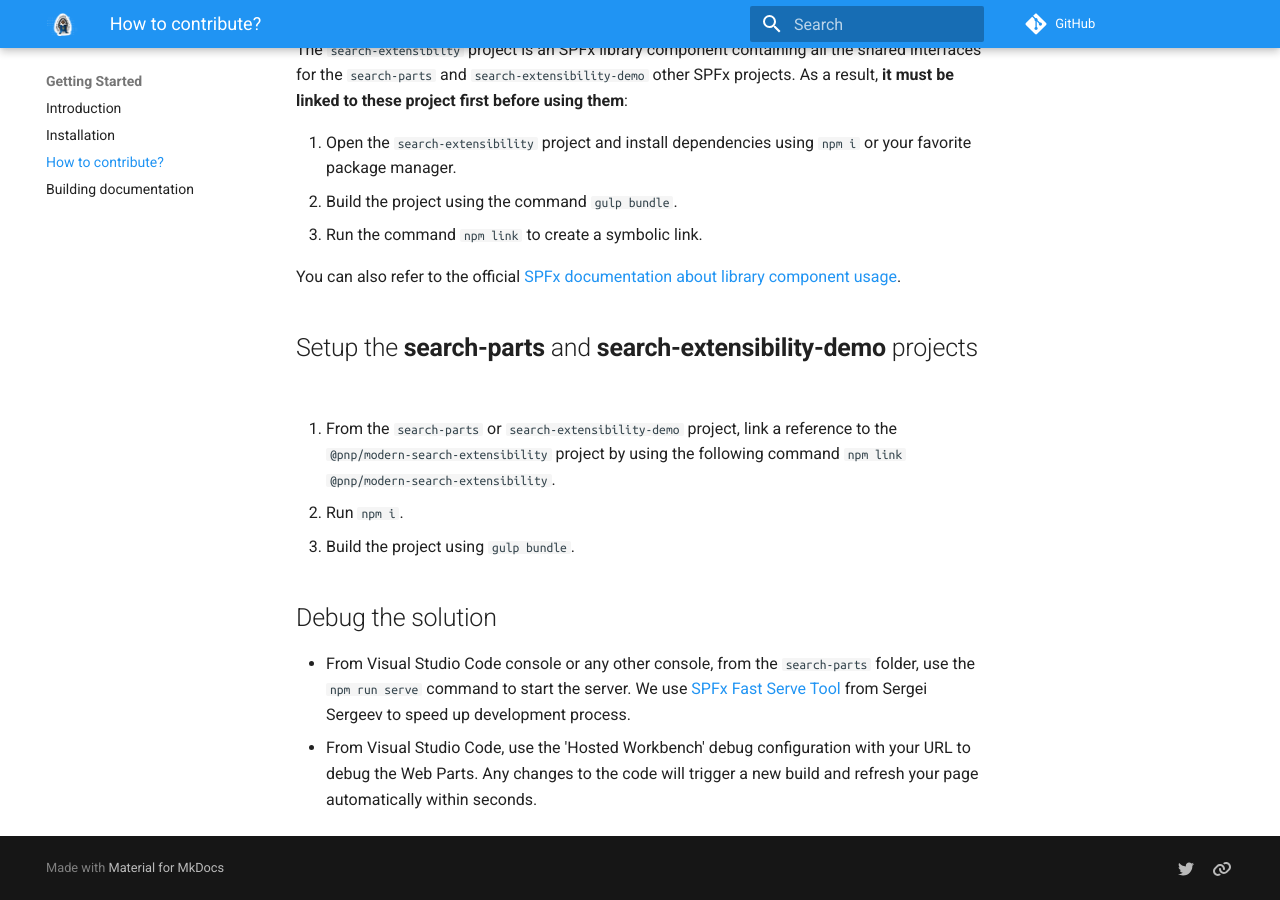
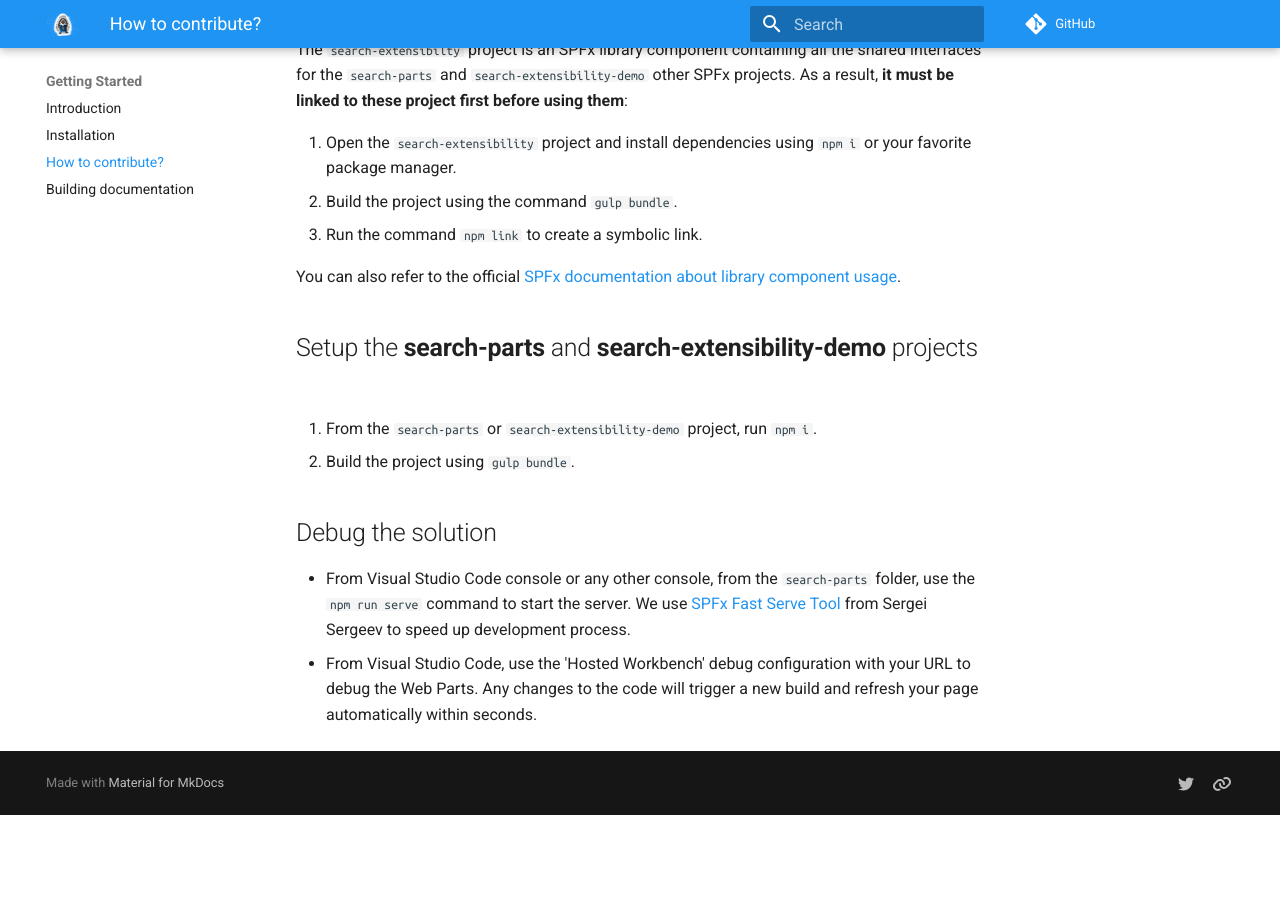
Before and after one commit to dominic5perezd/pnp-modern-search, an MkDocs documentation site: the page built from docs/how-to-contribute.md, in a window 1280 px wide and 900 px high, scrolled down 1408 px. Built offline with MkDocs 1.6.1 and Material for MkDocs 9.7.7, drawn with Linux system fonts in a browser that asks for light colours; comment, search, counter and statistics services are not loaded; after the commit the page ends 2223 px from its top, so only the background shows below that.

Commit message:
Updated docs regarding @pnp/modern-search-extensibility

```diff
--- a/docs/how-to-contribute.md
+++ b/docs/how-to-contribute.md
@@ -47,9 +47,8 @@ You can also refer to the official [SPFx documentation about library component u
 
 ## Setup the **search-parts** and **search-extensibility-demo** projects
 
-1. From the `search-parts` or `search-extensibility-demo` project, link a reference to the `@pnp/modern-search-extensibility` project by using the following command `npm link @pnp/modern-search-extensibility`.
-2. Run `npm i`.
-3. Build the project using `gulp bundle`.
+1. From the `search-parts` or `search-extensibility-demo` project, run `npm i`.
+2. Build the project using `gulp bundle`.
 
 ## Debug the solution
 
```
Also changed, not shown: docs/extensibility/index.md (+2 -2 lines).
